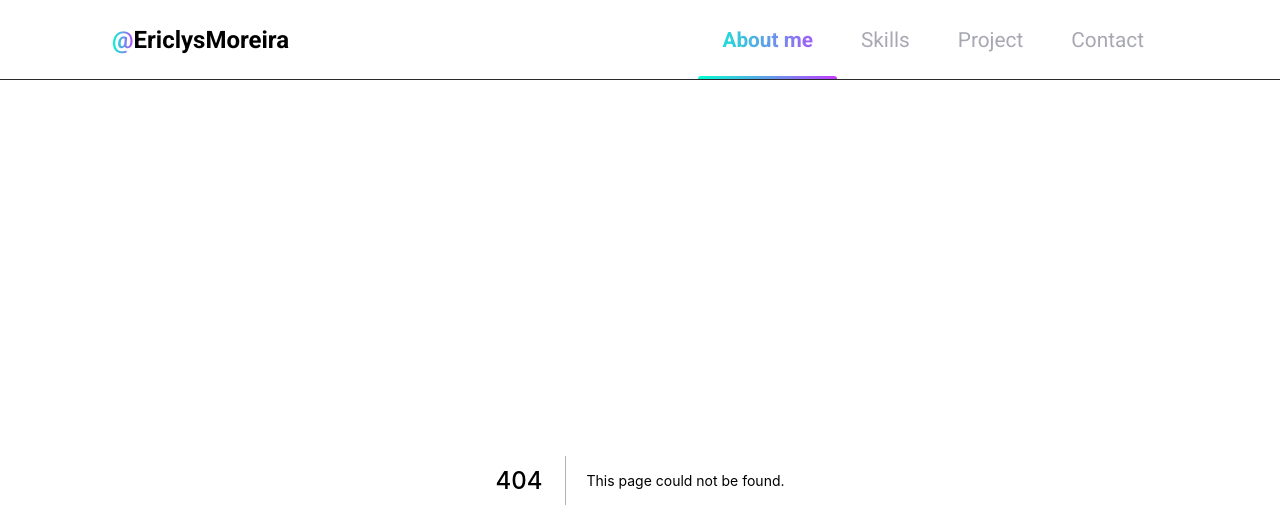
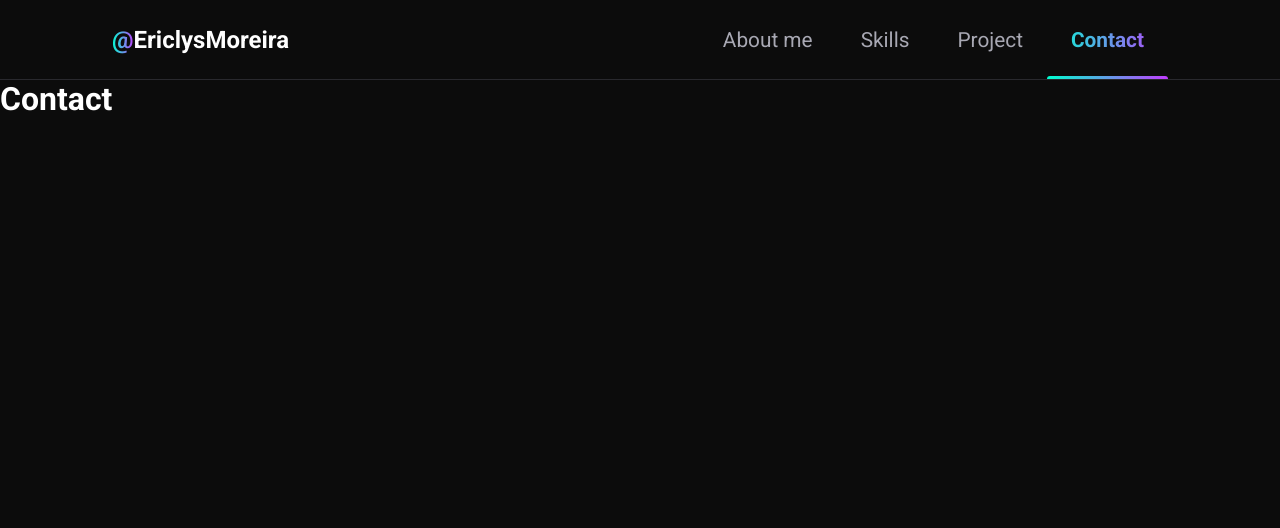
Before and after one commit to ericlys/myportfolio, a Next.js app: page /contact in a window 1280 px wide. Before the commit this address had no page. Shown: the top 528 px of the page. Built offline with nearby package versions, Linux system fonts and the light colour scheme.

Commit message:
feat: adding more pages

```diff
--- /dev/null
+++ b/src/components/ActiveLink/index.tsx
@@ -0,0 +1,22 @@
+import Link, { LinkProps } from "next/link";
+import { useRouter } from "next/router";
+import { cloneElement, ReactElement } from "react";
+
+interface ActiveLinkProps extends LinkProps {
+  children: ReactElement;
+  activeClassName: string;
+}
+
+export function ActiveLink({children, activeClassName, ...rest}: ActiveLinkProps) {
+  const {asPath} = useRouter()
+
+  const className = asPath === rest.href
+  ? activeClassName
+  : '';
+
+  return (
+    <Link {...rest}>
+      {cloneElement( children, {className})}
+    </Link>
+  );
+}
--- a/src/components/Header/index.tsx
+++ b/src/components/Header/index.tsx
@@ -1,3 +1,4 @@
+import { ActiveLink } from '../ActiveLink';
 import styles from './styles.module.scss';
 
 export function Header(){
@@ -6,10 +7,18 @@ export function Header(){
       <div className={styles.headerContent}>
        <h2><strong>@</strong>EriclysMoreira</h2>
         <nav>
+        <ActiveLink activeClassName={styles.active} href="/">
           <a href='#' className={styles.active}>About me</a>
+        </ActiveLink>
+        <ActiveLink activeClassName={styles.active} href="/skills">
           <a href='#'>Skills</a>
+        </ActiveLink>
+        <ActiveLink activeClassName={styles.active} href="/project">
           <a href='#'>Project</a>
+        </ActiveLink>
+        <ActiveLink activeClassName={styles.active} href="/contact">
           <a href='#'>Contact</a>
+        </ActiveLink>
         </nav>
       </div>
     </header>
--- /dev/null
+++ b/src/pages/contact.tsx
@@ -0,0 +1,5 @@
+export default function Contact(){
+  return(
+    <h1>Contact</h1>
+  )
+}
--- /dev/null
+++ b/src/pages/project.tsx
@@ -0,0 +1,5 @@
+export default function Project(){
+  return(
+    <h1>Project</h1>
+  )
+}
--- /dev/null
+++ b/src/pages/skills.tsx
@@ -0,0 +1,5 @@
+export default function Skills(){
+  return(
+    <h1>Skills</h1>
+  )
+}
```
